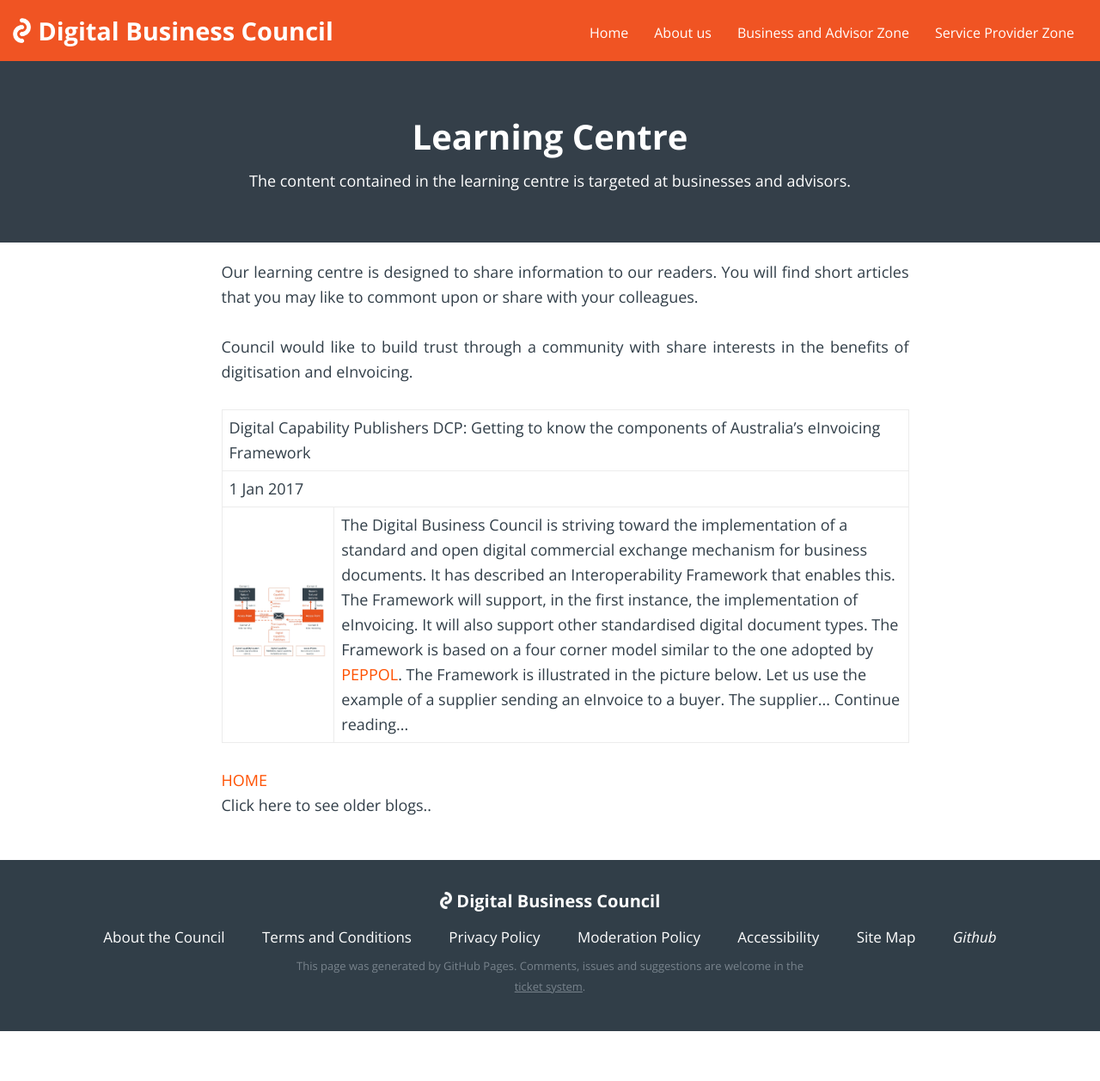
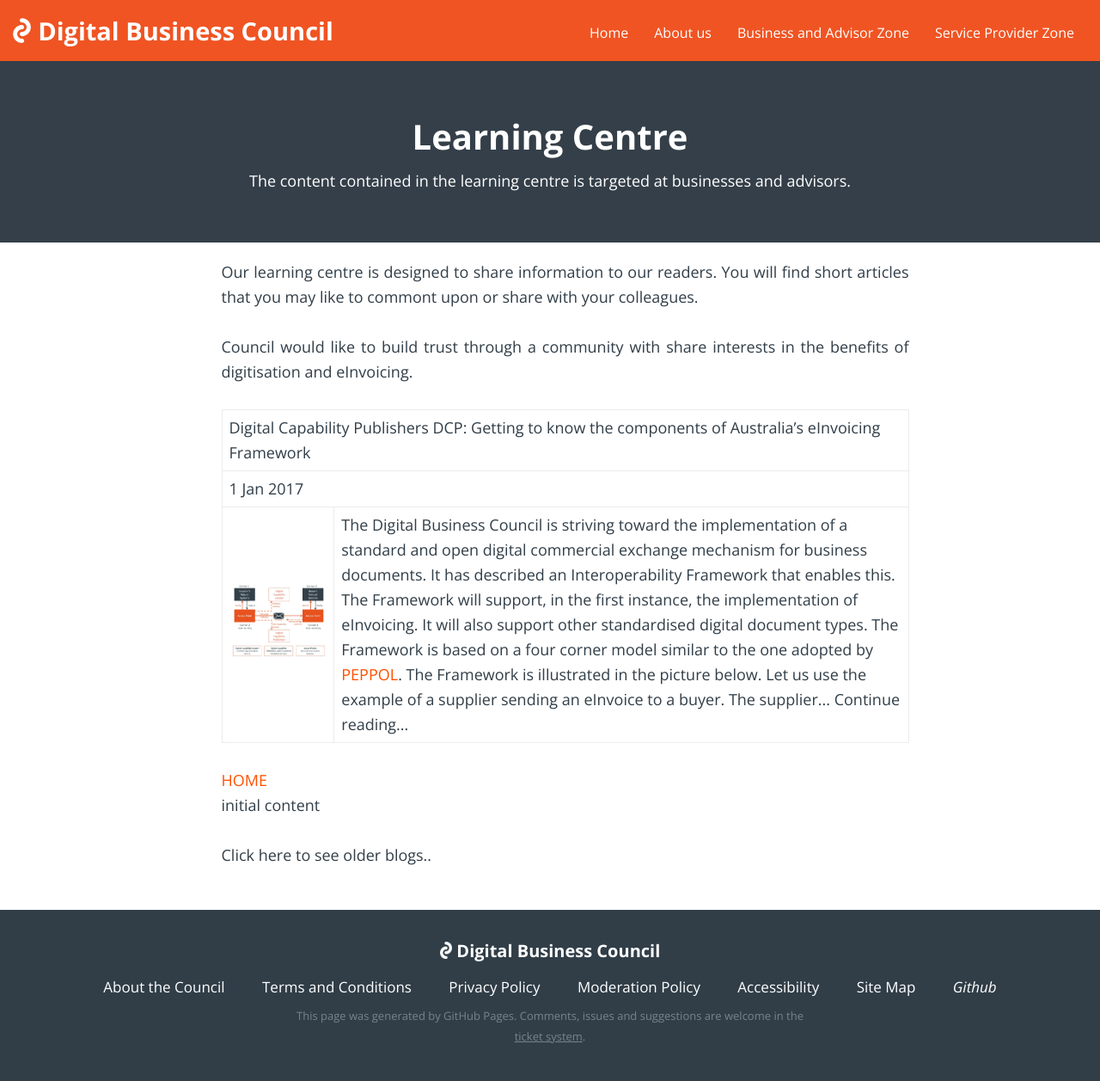
Before and after one commit to Digital-Business-Council/Digital-Business-Council.github.io, a Jekyll site: the page built from pages/business-zone/blogs/learning-centre.md, in a window 1280 px wide. Shown: the whole page at 86% size. Built offline with Jekyll 4.4.1, drawn with Linux system fonts in a browser that asks for light colours; before the commit the page ends 1199 px from its top, so only the background shows below that.

Commit message:
Update learning-centre.md

```diff
--- a/pages/business-zone/blogs/learning-centre.md
+++ b/pages/business-zone/blogs/learning-centre.md
@@ -32,13 +32,14 @@
     <a href ="#" id="load_home"> HOME </a>
 </div>
 <div id ="dummy-content">
+<p>initial content</p>
 </div>
 
 
 <script>
 $(document).ready( function() {
     $("#load_home").on("click", function() {
-        $("#dummy-content").load("https://digital-business-council.github.io/about/vision");
+        $("#dummy-content").load("https://digital-business-council.github.io/learning-centre/20170101-1");
     });
 });
 </script>
```
